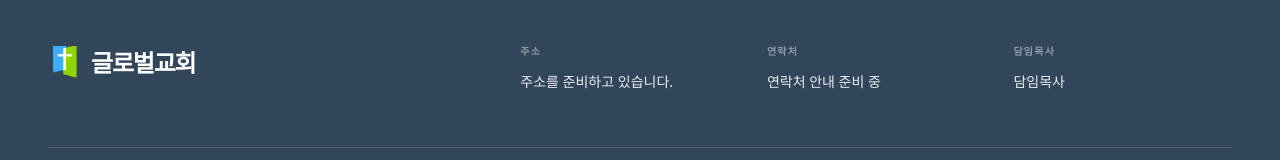
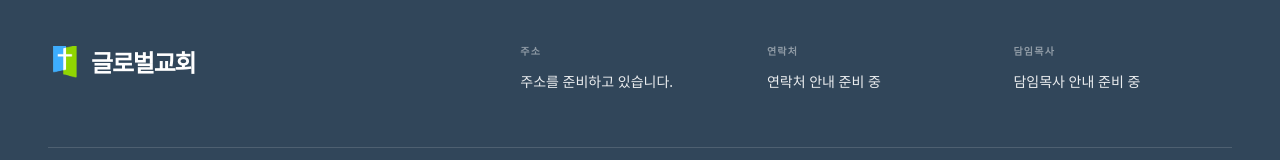
Before and after one commit to haZuny/global-church-page, a Next.js app: page / in a window 1280 px wide. Shown: the part 4025-4185 px from the top of the page. Built offline with nearby package versions, Linux system fonts and the light colour scheme; no server answers.

Commit message:
fix(footer): 담임목사 직함 중복 제거
푸터 항목 제목과 CMS 이름 값에 같은 직함이 반복될 때 이름 앞의 직함을 표시하지 않는다.

```diff
--- a/components/site-footer/site-footer.tsx
+++ b/components/site-footer/site-footer.tsx
@@ -15,9 +15,22 @@ const defaultLinks = [
   ["오시는 길", "/#location"],
 ] as const;
 
+function displayPastorName(name?: string, role?: string) {
+  const normalizedName = name?.trim();
+  const normalizedRole = role?.trim();
+
+  if (!normalizedName) return undefined;
+  if (!normalizedRole) return normalizedName;
+
+  const escapedRole = normalizedRole.replace(/[.*+?^${}()|[\]\\]/g, "\\$&");
+  const withoutRepeatedRole = normalizedName.replace(new RegExp(`^${escapedRole}\\s*`), "").trim();
+
+  return withoutRepeatedRole || undefined;
+}
+
 export function SiteFooter({ info }: { info: FooterInfo }) {
   const directusAdminUrl = process.env.NEXT_PUBLIC_DIRECTUS_ADMIN_URL ?? "http://127.0.0.1:8055/admin";
-  const pastor = [info.pastorRole, info.pastorName].filter(Boolean).join(" ");
+  const pastorName = displayPastorName(info.pastorName, info.pastorRole);
 
   return (
     <footer className={styles.footer}>
@@ -39,7 +52,7 @@ export function SiteFooter({ info }: { info: FooterInfo }) {
             </div>
             <div>
               <dt>담임목사</dt>
-              <dd>{pastor || "담임목사 안내 준비 중"}</dd>
+              <dd>{pastorName || "담임목사 안내 준비 중"}</dd>
             </div>
           </dl>
         </div>
```
